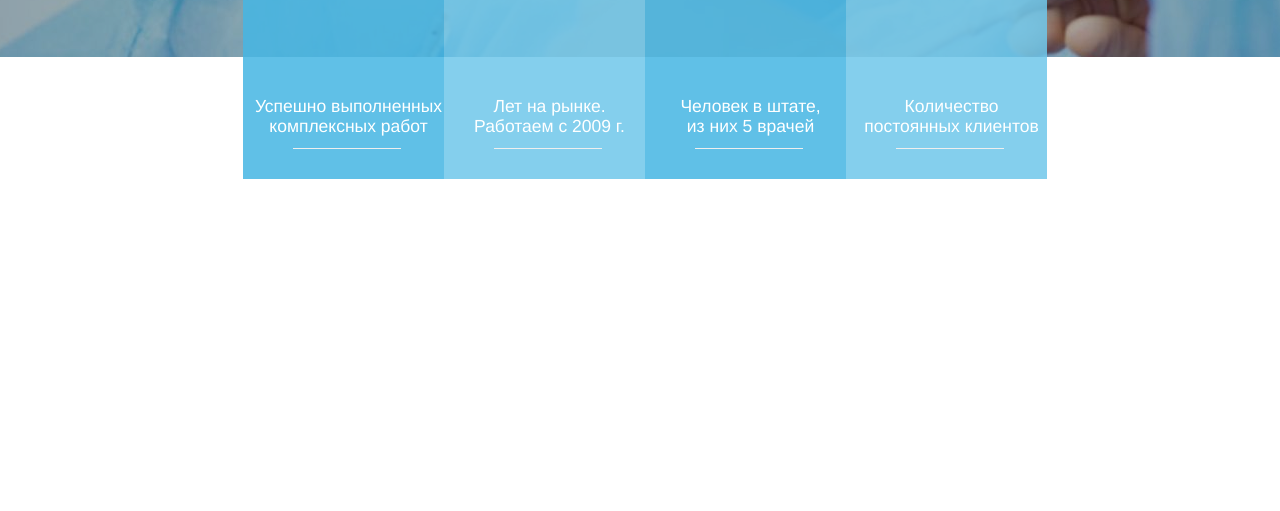
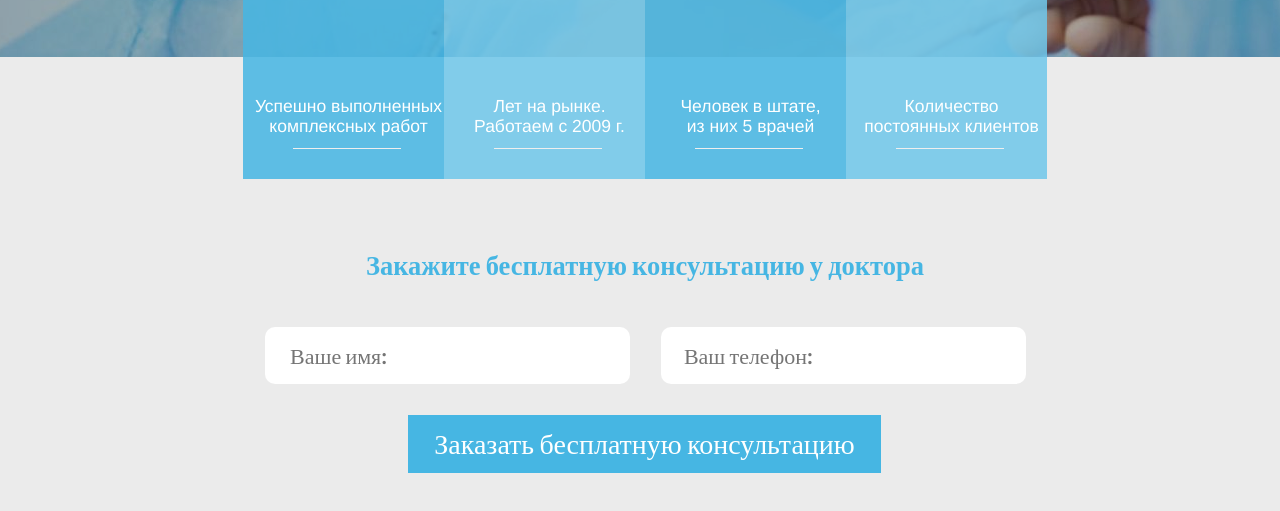
Before and after one commit to yashka713/mainCode, a website: page index.html in a window 1280 px wide. Shown: the part 663-1174 px from the top of the page. Before the commit the page ends 852 px from the top, so only its background shows below. Drawn offline with Linux system fonts and the light colour scheme.

Commit message:
ready consult block

```diff
--- a/index.html
+++ b/index.html
@@ -84,7 +84,7 @@
                 <div class="slider-title">
                     <p class="slider-titleText">Харьковский стоматологический центр</p>
                     <hr class="slider-title-separator">
-                    <p class="slider-titleName">Центр эстетической стоматологии  и имплантологии доктора Ивановa</p>
+                    <p class="slider-titleName">Центр эстетической стоматологии и имплантологии доктора Ивановa</p>
                 </div>
                 <div class="titleBtnGroup">
                     <button class="btn-custom btn-appointment">Записаться на прием</button>
@@ -95,18 +95,22 @@
                     <ul>
                         <li class="factsAboutCompany-item">
                             <p class="factsAboutCompany-number">3000+</p>
-                            <p class="factsAboutCompany-fact">Успешно выполненных  комплексных работ</p>
+
+                            <p class="factsAboutCompany-fact">Успешно выполненных комплексных работ</p>
                             <hr class="factsAboutCompany-separator">
                         <li class="factsAboutCompany-item lighter">
                             <p class="factsAboutCompany-number">7</p>
+
                             <p class="factsAboutCompany-fact">Лет на рынке. Работаем с 2009 г.</p>
                             <hr class="factsAboutCompany-separator">
                         <li class="factsAboutCompany-item">
                             <p class="factsAboutCompany-number">13</p>
+
                             <p class="factsAboutCompany-fact">Человек в штате,<br> из них 5 врачей</p>
                             <hr class="factsAboutCompany-separator">
                         <li class="factsAboutCompany-item lighter">
                             <p class="factsAboutCompany-number">1000+</p>
+
                             <p class="factsAboutCompany-fact">Количество <br> постоянных клиентов </p>
                             <hr class="factsAboutCompany-separator">
                     </ul>
@@ -119,7 +123,14 @@
     <div class="container">
         <div class="row">
             <div class="consult-title">
-
+                <p class="consult-titleText">Закажите бесплатную консультацию у доктора</p>
+            </div>
+            <div class="consult-input">
+                <input type="text" class="consult-inputName" placeholder="Ваше имя:">
+                <input type="text" class="consult-inputPhone" placeholder="Ваш телефон:">
+            </div>
+            <div class="consult-btn">
+                <input type="submit" class="consult-btnBtn" value="Заказать бесплатную консультацию">
             </div>
         </div>
     </div>
--- a/src/css/_consult.scss
+++ b/src/css/_consult.scss
@@ -51,3 +51,59 @@
     }
   }
 }
+
+.consult{
+  background-color: #ebebeb;
+  height: 484px;
+  .consult-title{
+    margin-top: 190px;
+    .consult-titleText{
+      text-align: center;
+      font-size: 26.5px;
+      font-family: latobold;
+      color: #46b6e3;
+      font-weight: bold;
+      margin-left: 10px;
+    }
+  }
+  .consult-input{
+    margin: 42px 0 0 0;
+    .consult-inputName{
+      width: 365px;
+      font-family: latobold;
+      padding: 9px 25px;
+      border-radius: 10px;
+      height: 57px;
+      margin-right: 27px;
+      margin-left: 210px;
+      border: none;
+      font-size: 22px;
+    }
+    .consult-inputPhone{
+      width: 365px;
+      font-family: latobold;
+      padding: 9px 23px;
+      border-radius: 10px;
+      height: 57px;
+      border: none;
+      font-size: 22px;
+    }
+  }
+  .consult-btn{
+    margin-top: 31px;
+    .consult-btnBtn{
+      width: 473px;
+      height: 58px;
+      text-align: center;
+      color: white;
+      background-color: #46b6e3;
+      border: none;
+      font-size: 28px;
+      font-family: latoregular;
+      /* font-weight: bold; */
+      padding: 0;
+      margin-left: 353px;
+      /* margin-top: -2px; */
+    }
+  }
+}
```
Also changed, not shown: build/css/main.css, build/css/production.min.css, build/js/production.js.
